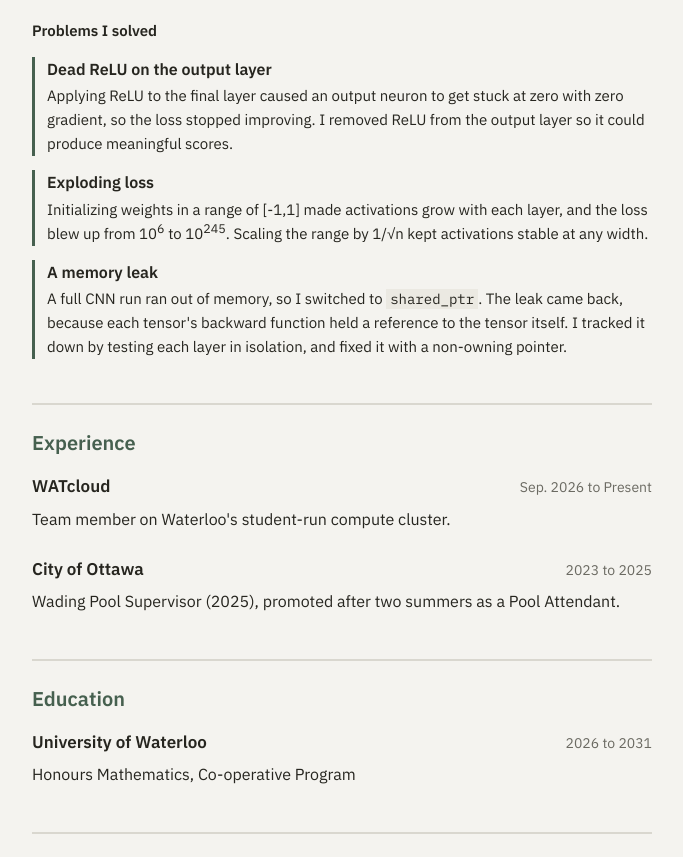
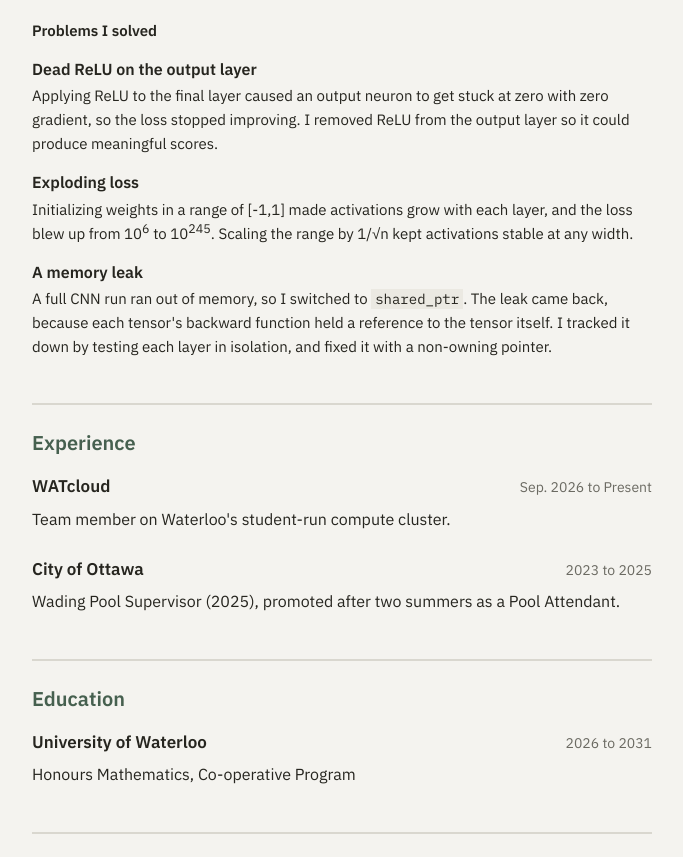
Before and after one commit to keon-e/keon-e.github.io, a plain HTML site: page index.html in a window 1280 px wide. Shown: the part 1343-2200 px from the top of the page, without its empty margins (298-981 px from the left). Drawn offline with Linux system fonts and the light colour scheme.

Commit message:
Update challenge class styles in index.html
Removed padding and border from challenge class.

```diff
--- a/index.html
+++ b/index.html
@@ -129,11 +129,10 @@
     }
     figcaption { color: var(--muted); font-size: 14px; margin-top: 6px; }
 
-    .challenge {
+        .challenge {
       margin-top: 14px;
-      padding-left: 12px;
-      border-left: 3px solid var(--accent);
     }
+
     .challenge strong { display: block; }
     .challenge p { margin-top: 2px; font-size: 15px; }
   </style>
```
